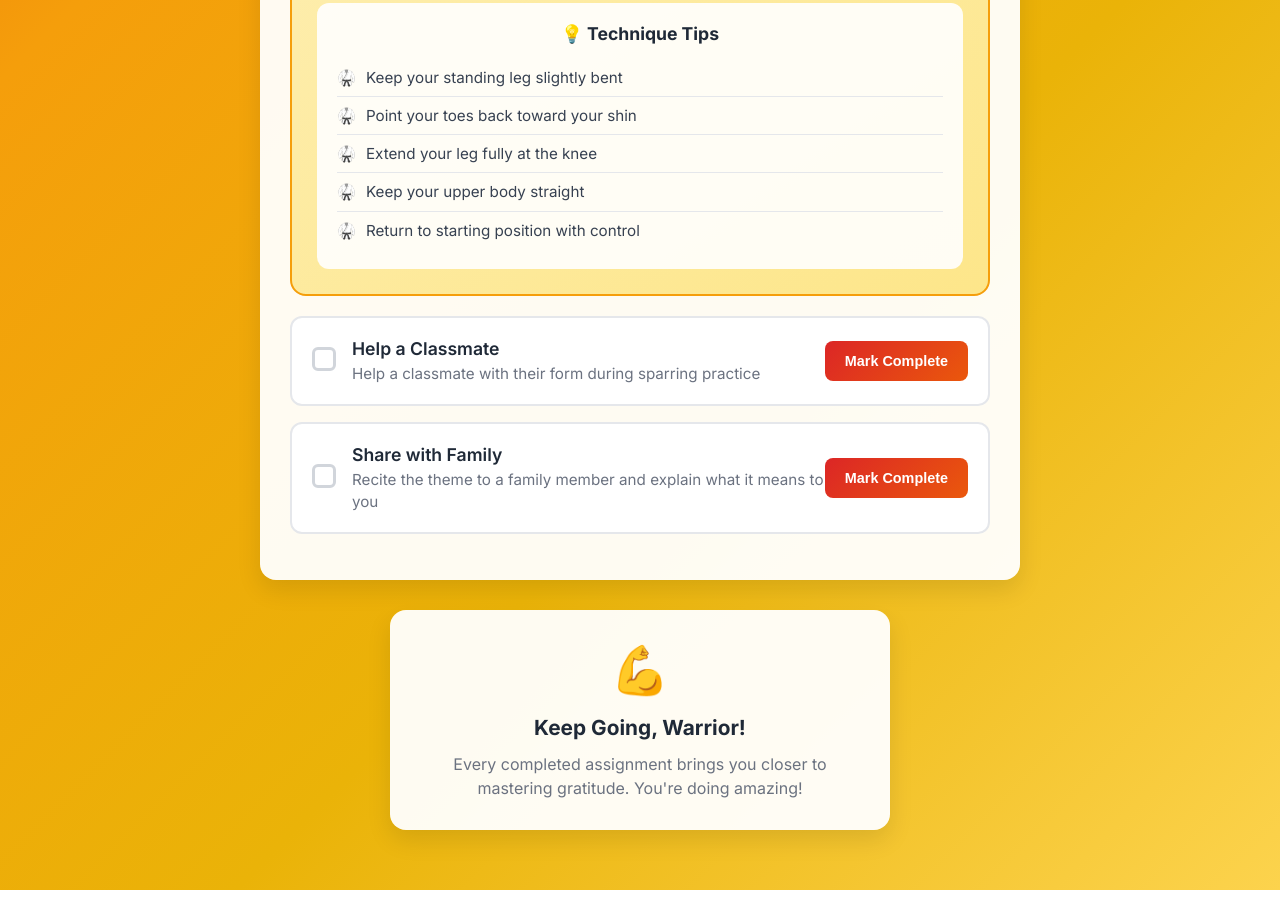
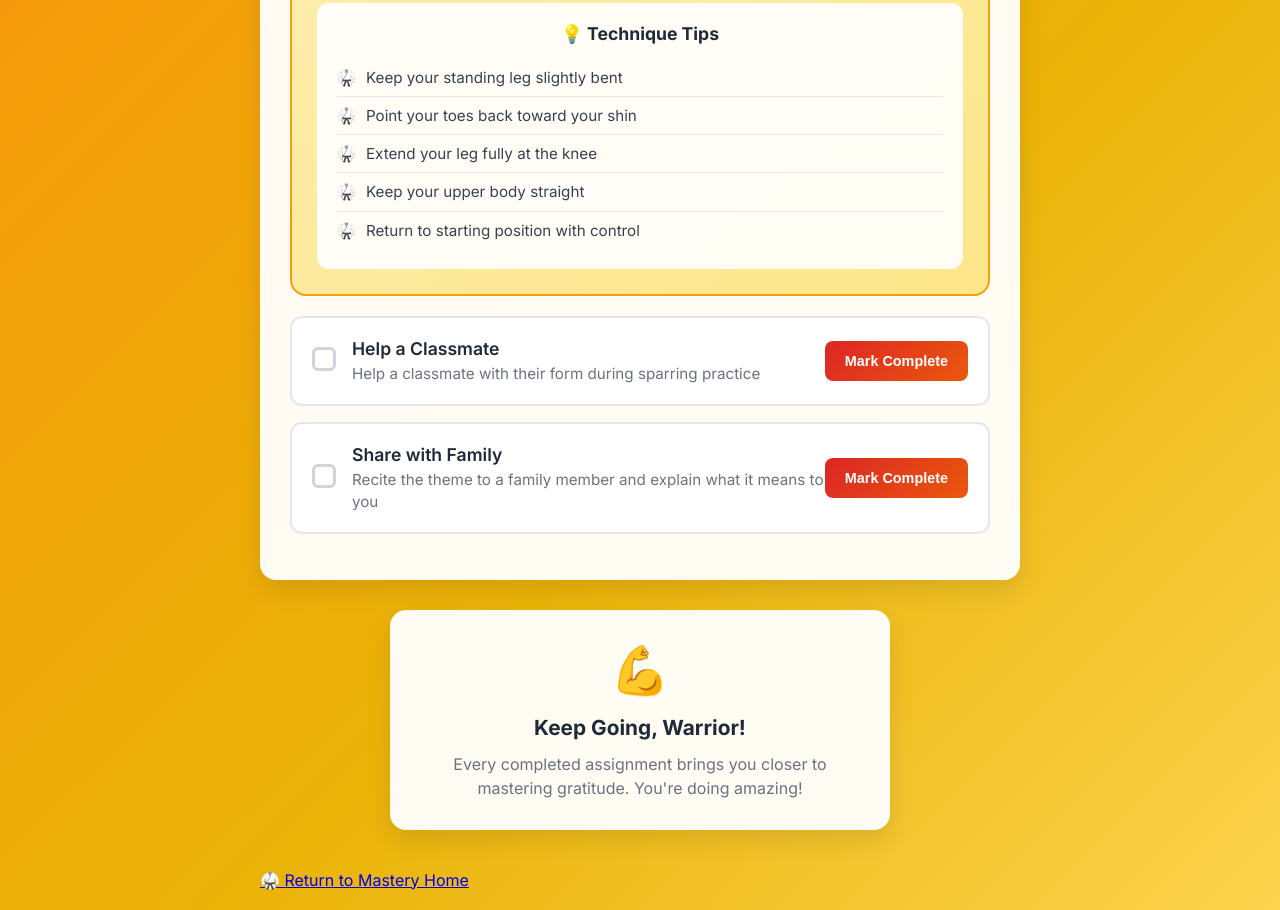
Before and after one commit to wphelanroberts-lang/wcwma-mastery, a plain HTML site: page assignments.html in a window 1280 px wide. Shown: the part 2008-2918 px from the top of the page. Drawn offline with Linux system fonts and the light colour scheme.

Commit message:
Update assignments.html
Update return buttons with karate top emoji

```diff
--- a/assignments.html
+++ b/assignments.html
@@ -185,6 +185,14 @@
                      <p>Every completed assignment brings you closer to mastering gratitude. You're doing amazing!</p>
                  </div>
              </div>
+
+             <!-- Return to Home Button -->
+             <div class="return-home-section">
+                 <a href="index.html" class="return-home-btn">
+                     <span class="btn-icon">🥋</span>
+                     <span class="btn-text">Return to Mastery Home</span>
+                 </a>
+             </div>
          </main>
 
         <!-- Completion Celebration Modal -->
```
Lines whose indentation alone changed are shown as unchanged.
